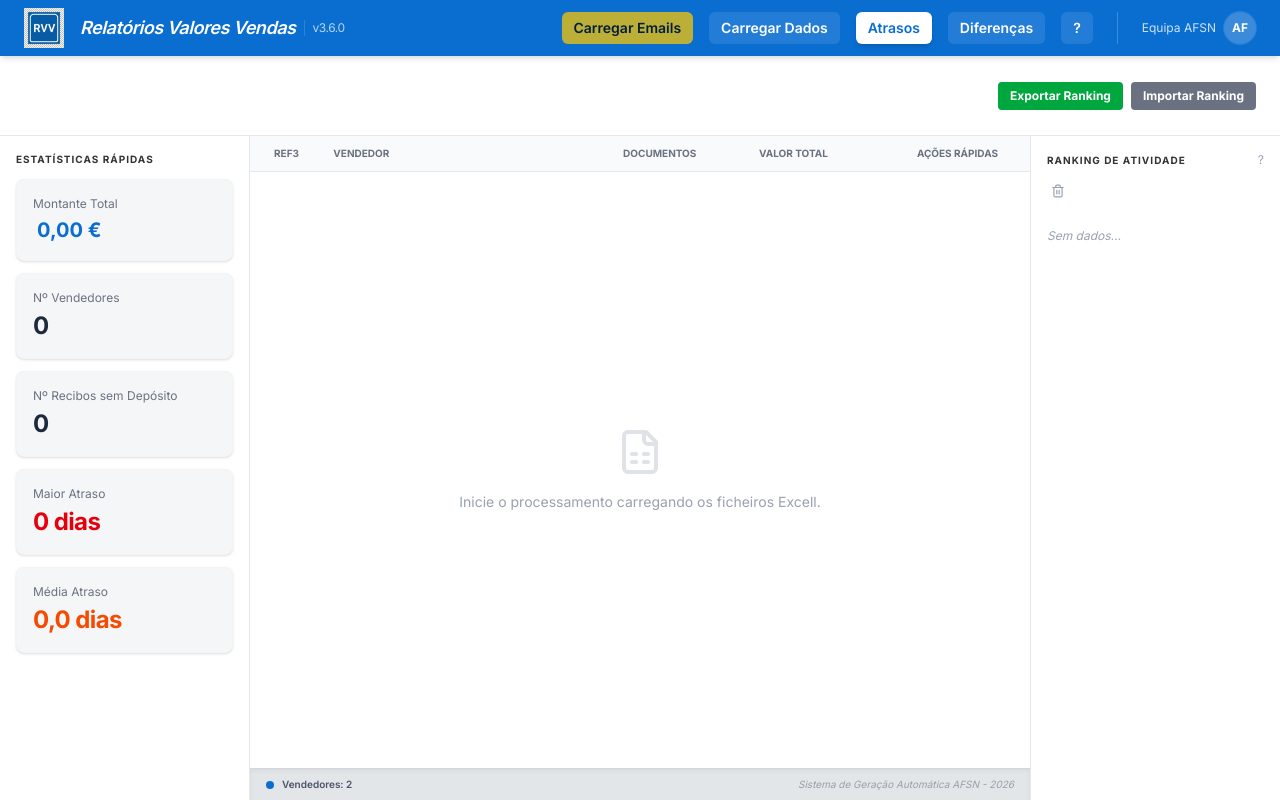
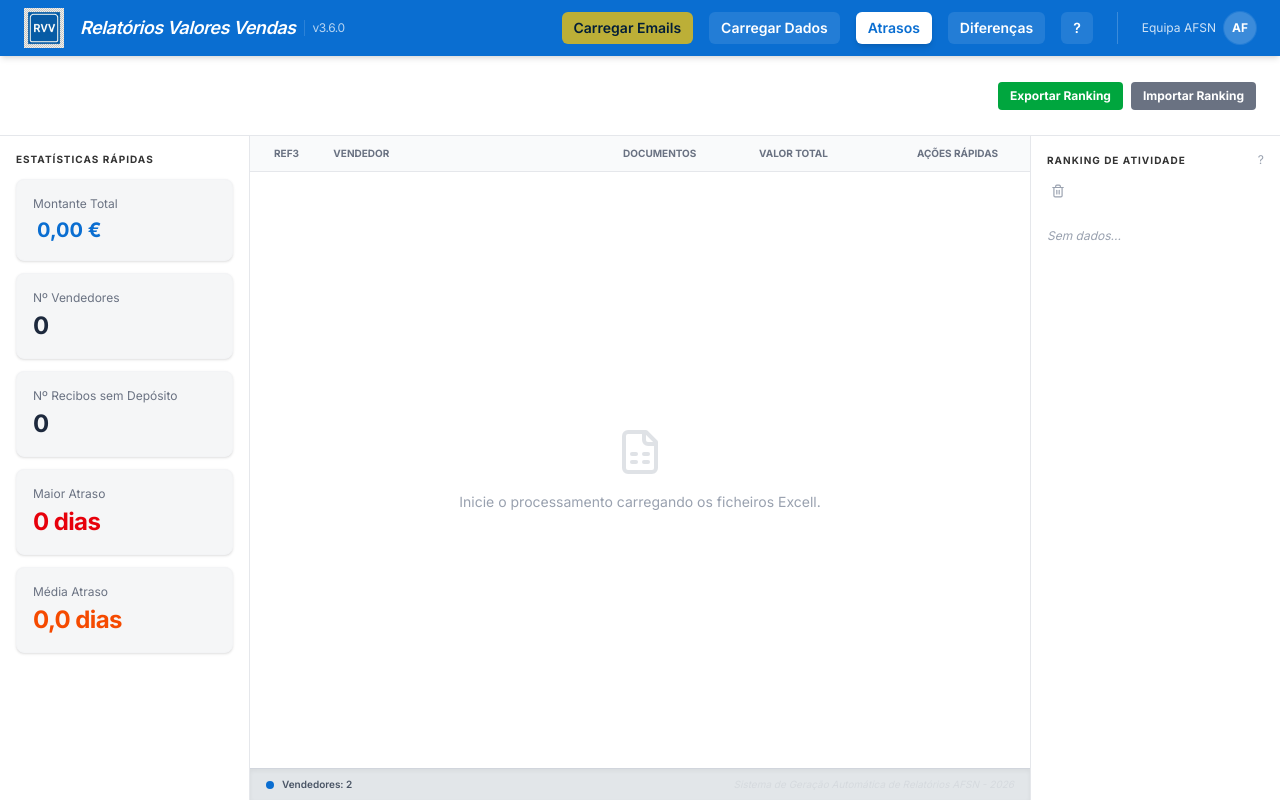
Before and after one commit to SumolCompalAFSN/relatorios-vendas, a React (Vite) app: page / in a window 1280 px wide. Built offline with nearby package versions, Linux system fonts and the light colour scheme.

Commit message:
Update footer text for report generation system

```diff
--- a/src/App.tsx
+++ b/src/App.tsx
@@ -1119,8 +1119,8 @@ alert("Ranking importado com sucesso!");
                 Vendedores: {Object.keys(emails).length}
               </div>
             </div>
-            <div className="text-[10px] text-gray-500 italic opacity-60">
-              Sistema de Geração Automática AFSN - {new Date().getFullYear()}
+            <div className="text-[10px] text-gray-500 italic opacity-10">
+              Sistema de Geração Automática de Relatórios AFSN - {new Date().getFullYear()}
             </div>
           </footer>
         </main>
```
